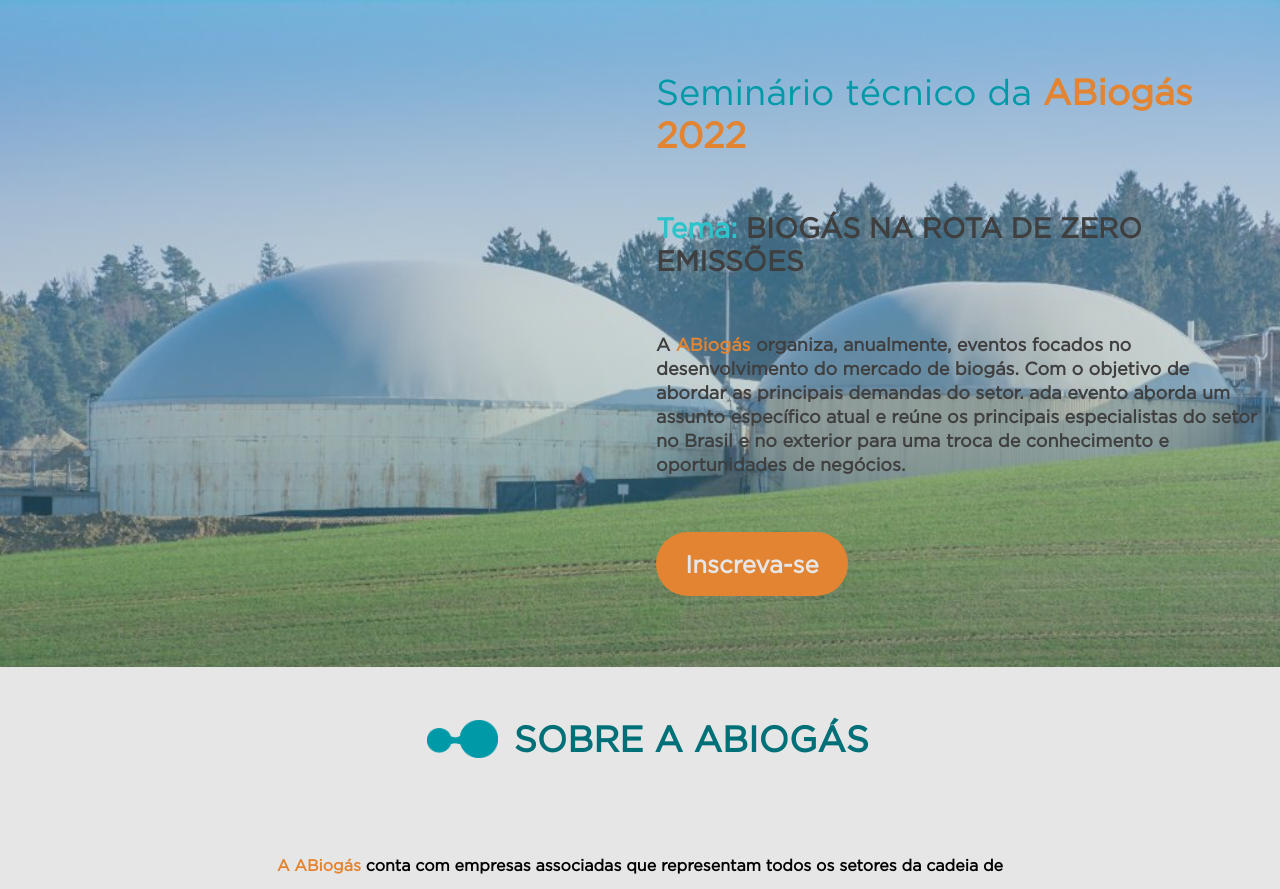
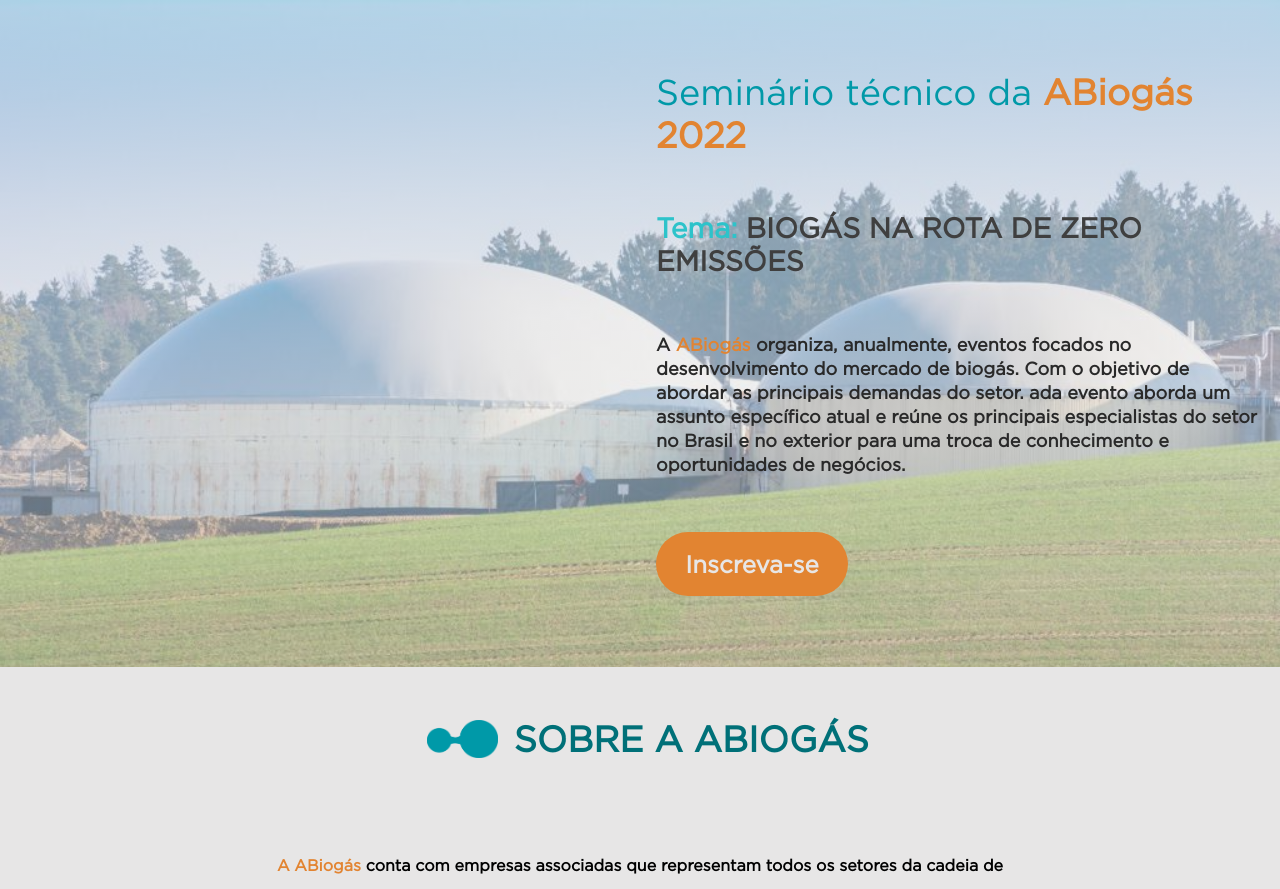
Before and after one commit to joilsonlira/landing_page, a PHP site: page / in a window 1280 px wide. Shown: the part 80-969 px from the top of the page. Run offline with PHP 8.4, Linux system fonts and the light colour scheme.

Commit message:
UPDATE: ajustado cor de texto e opacidade da imagem da area inscription

```diff
--- a/styles/index.css
+++ b/styles/index.css
@@ -129,7 +129,7 @@ main{
         grid-area: inscription;
         display: flex;
         justify-content: end;
-        background: linear-gradient(rgba(243, 243, 243, 0.4), rgba(15, 72, 75, 0.4)), url(/components/images/background_landing_page.jpeg);
+        background: linear-gradient(rgba(243, 243, 243, 0.7), rgba(209, 209, 209, 0.4)), url(/components/images/background_landing_page.jpeg);
         background-size: cover;
         background-repeat: no-repeat;
         background-attachment: fixed;
@@ -150,7 +150,7 @@ main{
             margin: 55px 0 55px 0;
         }
         .inscription_detail p{
-            color: var(--color-dark);
+            color: #292929;
             font-size: 18px;
             font-weight: bold;
             line-height: 24px;
```
